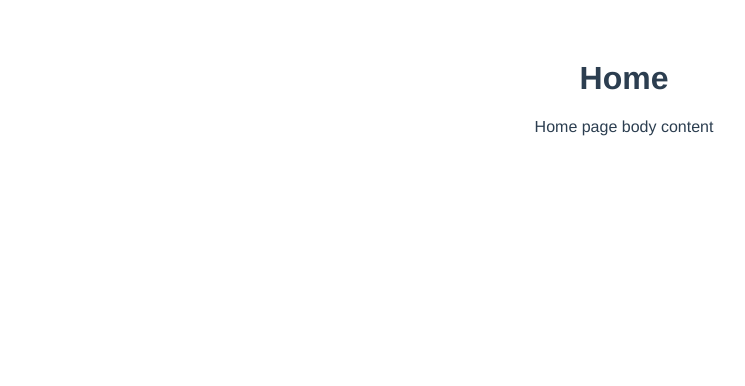
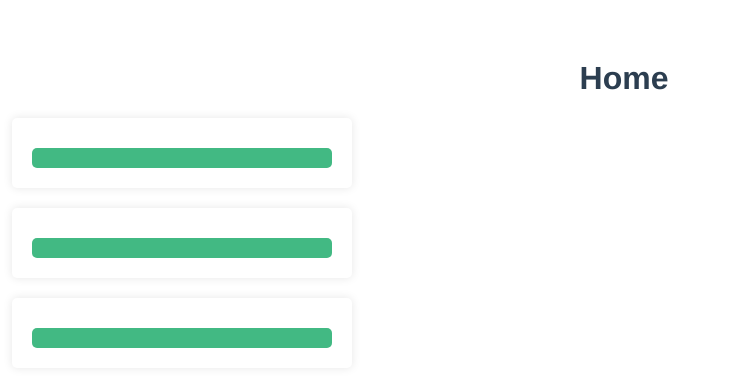
Before and after one commit to tmhntr/health-records-frontend-vue, a Vue app: page / in a window 1280 px wide. Shown: the top 386 px of the page, without its empty margins (16-761 px from the left). Built offline with nearby package versions, Linux system fonts and the light colour scheme.

Commit message:
add cards to home page

```diff
--- a/src/views/Home.vue
+++ b/src/views/Home.vue
@@ -1,15 +1,26 @@
 <template>
   <div class="home">
     <h1>Home</h1>
-    <p>Home page body content</p>
+    <div class="card-container">
+      <Card v-for="card in cards" :key="card.title" :card="card" />
+    </div>
   </div>
 </template>
 
 <script lang="ts">
 import { defineComponent } from "vue";
+import Card from "../components/Card.vue";
 
-export default defineComponent({
-  name: "HomePage",
-  components: {},
-});
+export default {
+  components: { Card },
+  data() {
+    return {
+      cards: [
+        { title: "Card 1", content: "Content 1", button_text: "Button 1" },
+        { title: "Card 2", content: "Content 2", button_text: "Button 2" },
+        { title: "Card 3", content: "Content 3", button_text: "Button 3" }
+      ]
+    }
+  }
+};
 </script>
```
